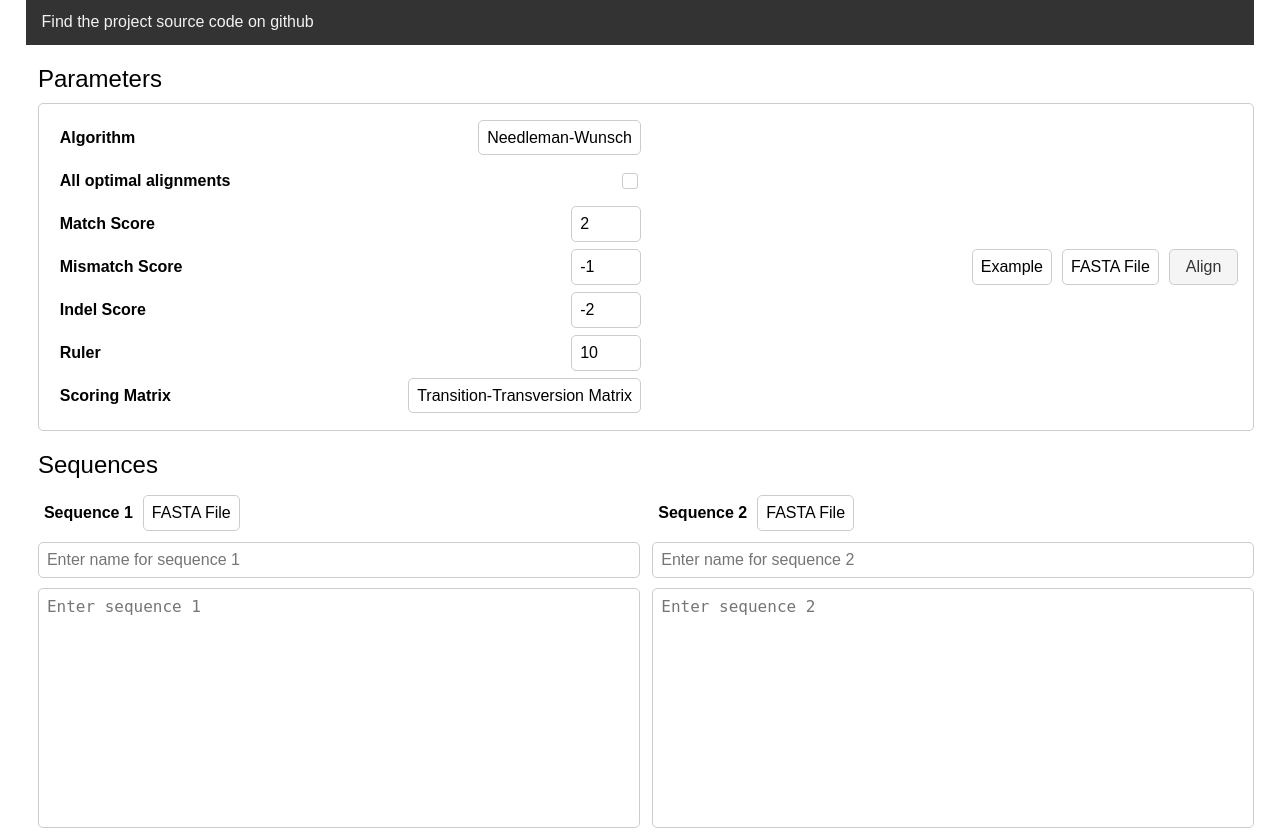
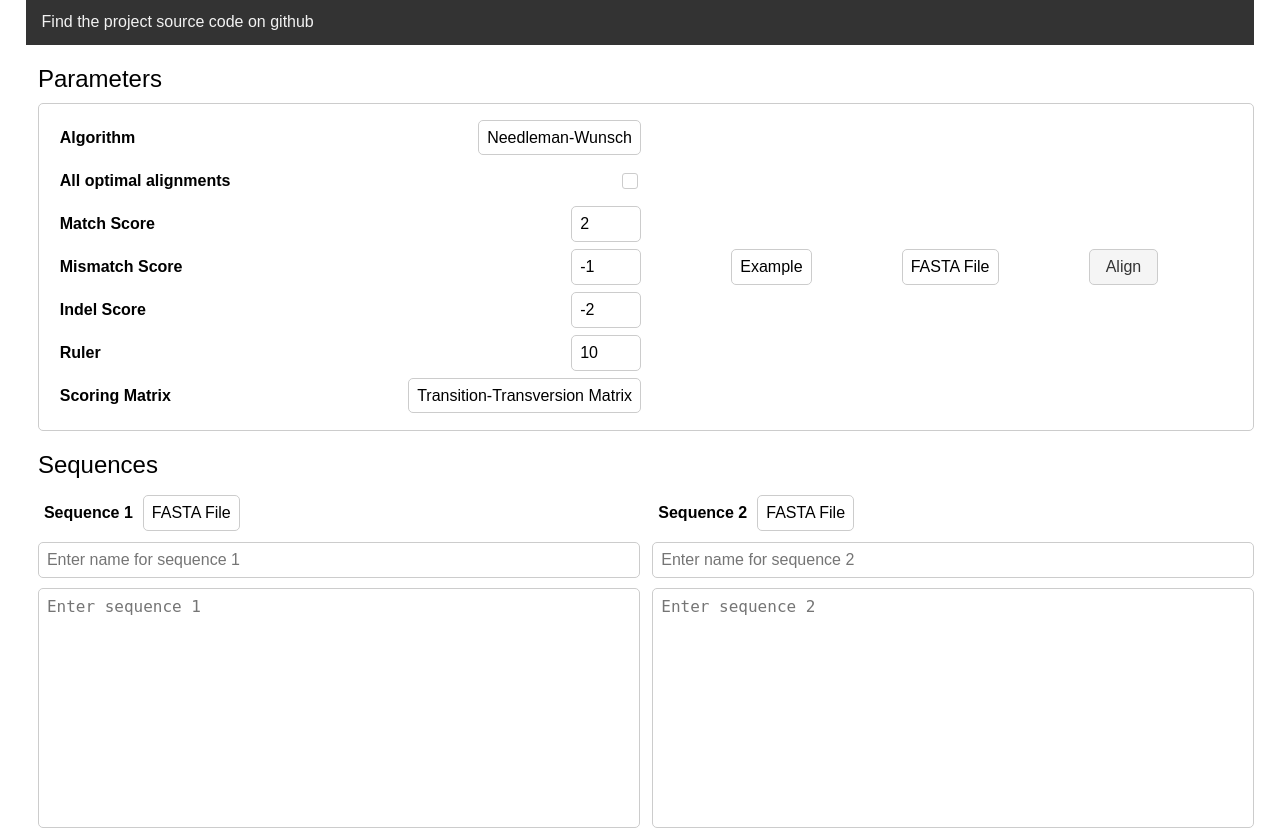
Before and after one commit to Michael-Williams49/sa, a Flask app: page / in a window 1280 px wide. Shown: the part 246-1082 px from the top of the page. Run offline with Flask 3, Linux system fonts and the light colour scheme; some libraries are stand-ins or nearby versions.

Commit message:
modified:   static/styles.css

```diff
--- a/static/styles.css
+++ b/static/styles.css
@@ -102,7 +102,7 @@ h2 {
     min-width: 50%;
     margin-left: auto;
     display: flex;
-    justify-content: right;
+    justify-content: space-evenly;
     align-items: center;
     flex-wrap: wrap;
 }
@@ -273,7 +273,7 @@ textarea {
     border: 1px solid #ccc;
     border-radius: 5px;
     box-sizing: border-box;
-    margin:1%
+    margin: 1%
 }
 
 .result-item {
```
